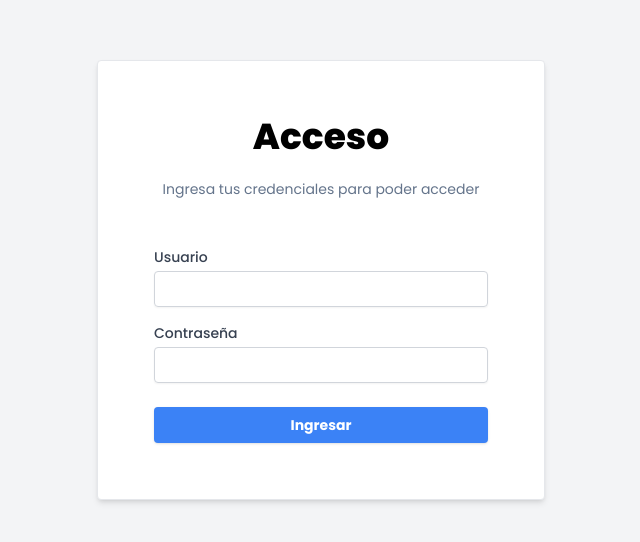
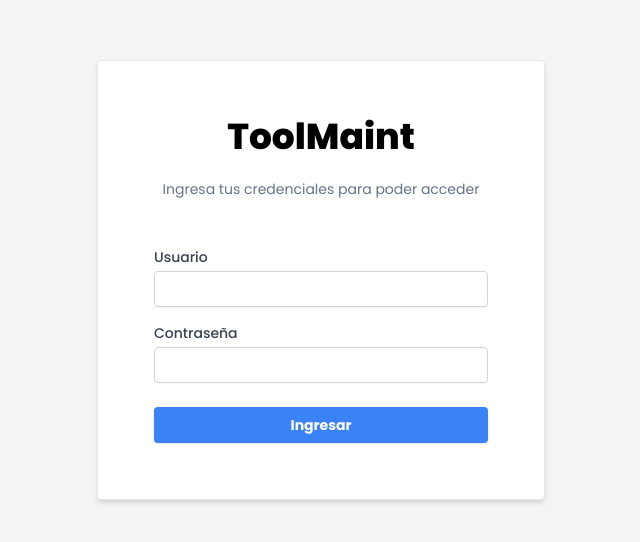
Before and after one commit to Armik159/ToolMaint, a React (Vite) app: page /login in a window 1280 px wide. Shown: the part 120-662 px from the top of the page, without its empty margins (319-959 px from the left). Built offline with nearby package versions, Linux system fonts and the light colour scheme.

Commit message:
Update Login.tsx

```diff
--- a/src/pages/Login.tsx
+++ b/src/pages/Login.tsx
@@ -29,7 +29,7 @@ function Login() {
     <div className="flex items-center justify-center min-h-screen bg-gray-100">
       <Card className="w-full max-w-md p-8 space-y-6 bg-white rounded shadow-md">
         <CardHeader>
-          <h1 className="scroll-m-20 text-4xl font-extrabold lg:text-4xl text-center mb-4">Acceso</h1>
+          <h1 className="scroll-m-20 text-4xl font-extrabold lg:text-4xl text-center mb-4">ToolMaint</h1>
           <p className="text-sm text-slate-500 text-center">Ingresa tus credenciales para poder acceder</p>
         </CardHeader>
         <CardContent>
```
